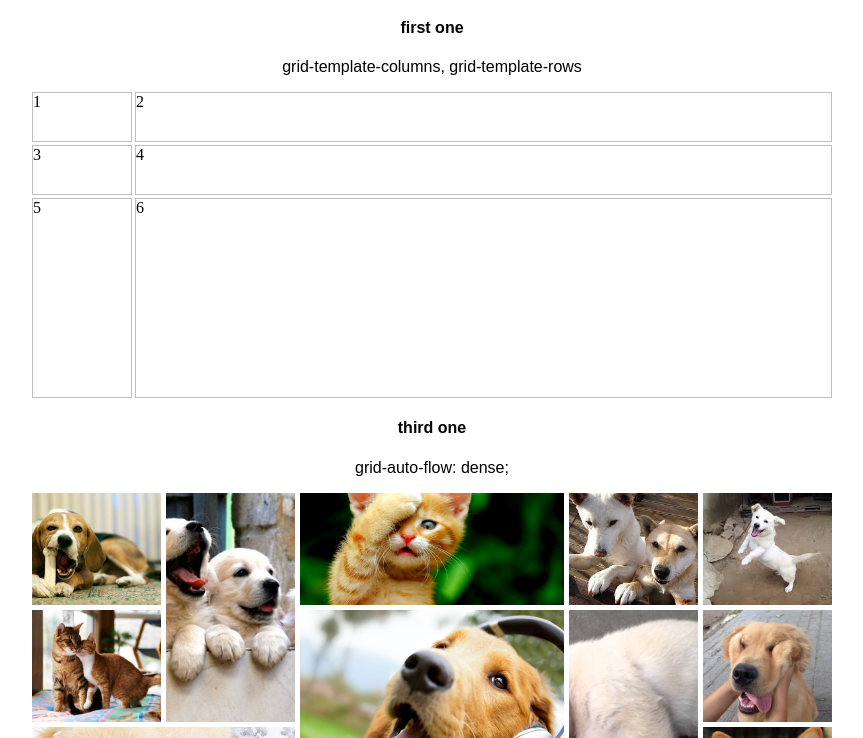
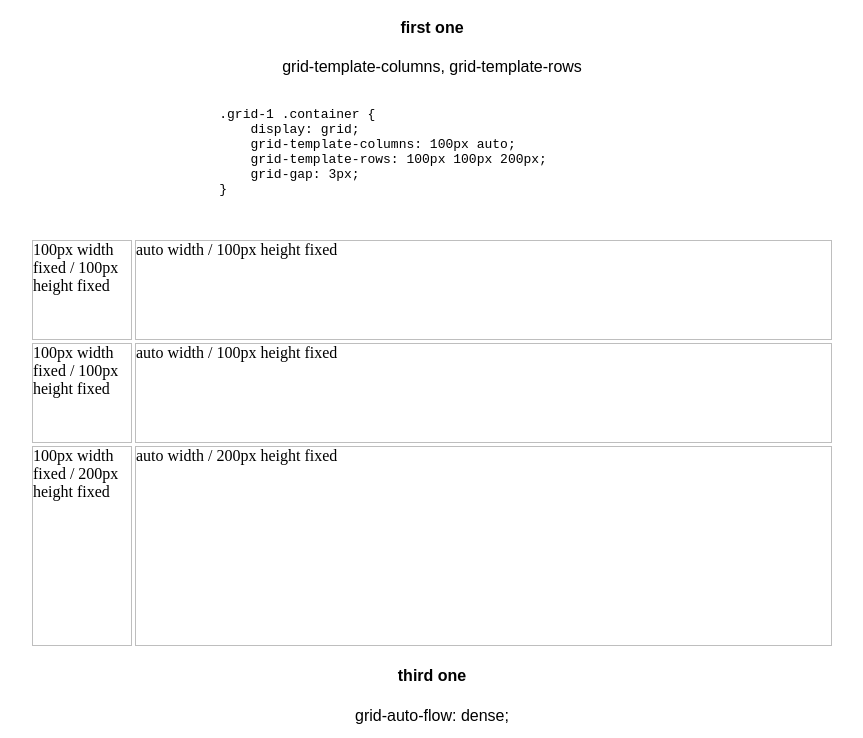
Before and after one commit to madgb/css-grid, a plain HTML site: page index.html in a window 1280 px wide. Shown: the part 61-799 px from the top of the page, without its empty margins (208-1071 px from the left). Drawn offline with nearby package versions, Linux system fonts and the light colour scheme.

Commit message:
code deck

```diff
--- a/css/grid.css
+++ b/css/grid.css
@@ -5,7 +5,7 @@
 .grid-1 .container {
     display: grid;
     grid-template-columns: 100px auto;
-    grid-template-rows: 50px 50px 200px;
+    grid-template-rows: 100px 100px 200px;
     grid-gap: 3px;
 }
 
--- a/css/style.css
+++ b/css/style.css
@@ -2,7 +2,6 @@ h1, h2, h3, h4, h5, h6, p, a, span{
     text-align: center;
     font-family: sans-serif;
 }
-
 .wrapper{
     max-width: 50em;
     margin: 0 auto;
--- a/index.html
+++ b/index.html
@@ -8,6 +8,8 @@
     <meta name="keywords" content="css-grid, grid">
     <link rel="stylesheet" href="css/style.css">
     <link rel="stylesheet" href="css/grid.css">
+    <link rel="stylesheet" href="//cdnjs.cloudflare.com/ajax/libs/highlight.js/9.12.0/styles/default.min.css">
+    <script src="//cdnjs.cloudflare.com/ajax/libs/highlight.js/9.12.0/highlight.min.js"></script>
     <title>css grid</title>
 </head>
 <body>
@@ -17,13 +19,23 @@
             <section class="grid grid-1">
                 <h4>first one</h4>
                 <p>grid-template-columns, grid-template-rows</p>
+                <pre>
+                    <code class="css">
+                        .grid-1 .container {
+                            display: grid;
+                            grid-template-columns: 100px auto;
+                            grid-template-rows: 100px 100px 200px;
+                            grid-gap: 3px;
+                        }
+                    </code>
+                </pre>
                 <div class="container">
-                    <div>1</div>
-                    <div>2</div>
-                    <div>3</div>
-                    <div>4</div>
-                    <div>5</div>
-                    <div>6</div>
+                    <div>100px width fixed / 100px height fixed</div>
+                    <div>auto width / 100px height fixed</div>
+                    <div>100px width fixed / 100px height fixed</div>
+                    <div>auto width / 100px height fixed</div>
+                    <div>100px width fixed / 200px height fixed</div>
+                    <div>auto width / 200px height fixed</div>
                 </div>
             </section>
             <section class="grid grid-2"></section>
```
